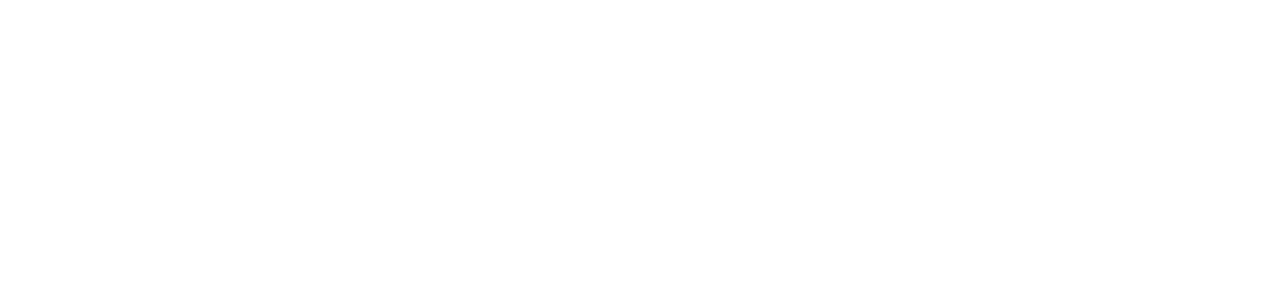
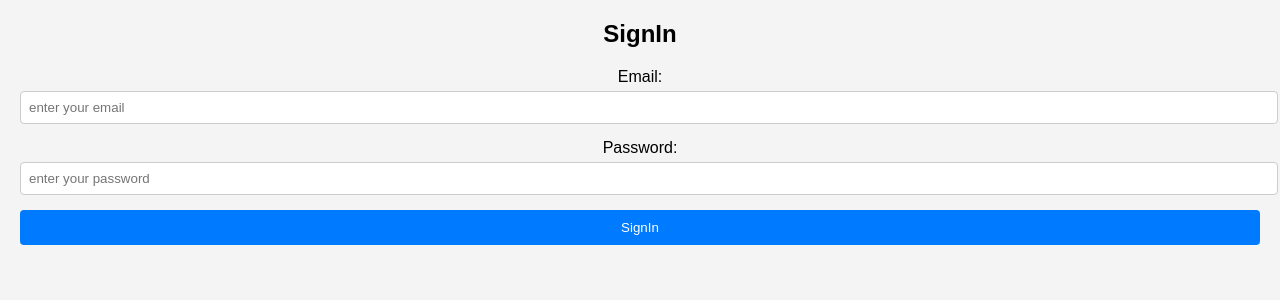
Before and after one commit to khankadir193/stack-management, a React (Create React App) app: page / in a window 1280 px wide. Before the commit this address had no page. Shown: the top 300 px of the page. Built offline with nearby package versions, Linux system fonts and the light colour scheme.

Commit message:
signin-signup has been successfully

```diff
--- a/src/App.js
+++ b/src/App.js
@@ -4,13 +4,16 @@
 import Container from './Components/Container';
 import { BrowserRouter as Router, Routes, Route } from 'react-router-dom';
 import StackContent from './Components/StackContent';
+import SignIn from './Authentication/SignIn';
+import SignUp from './Authentication/SignUp';
 
 function App() {
   return (
     <div className="app">
       <Router>
         <Routes>
-          <Route path='/kadir' element={<StackContent />} />
+          <Route path='/' element={<SignIn />} />
+          <Route path='/signup' element={<SignUp />} />
         </Routes>
       </Router>
 
--- a/src/Authentication/AuthForm.js
+++ b/src/Authentication/AuthForm.js
@@ -26,7 +26,7 @@
                 <input
                     type='password'
                     placeholder='enter your password'
-                    onChange={(e)=>setEmail(e.target.value)}
+                    onChange={(e)=>setPassword(e.target.value)}
                     required
                 />
             </div>
--- a/src/Authentication/SignIn.js
+++ b/src/Authentication/SignIn.js
@@ -1,6 +1,7 @@
 import React from 'react'
 import AuthForm from './AuthForm';
 import { signIn } from './authService';
+import './Auth.css';
 
 const SignIn = () => {
 
--- a/src/Authentication/SignUp.js
+++ b/src/Authentication/SignUp.js
@@ -1,5 +1,7 @@
 import React from 'react'
 import { signUp } from './authService';
+import AuthForm from './AuthForm';
+import './Auth.css';
 
 const SignUp = () => {
     const handleSignUp = async (email, password) => {
```
